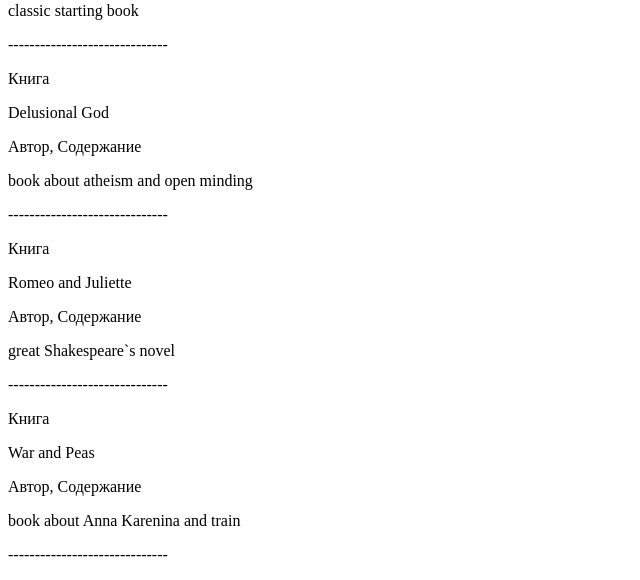
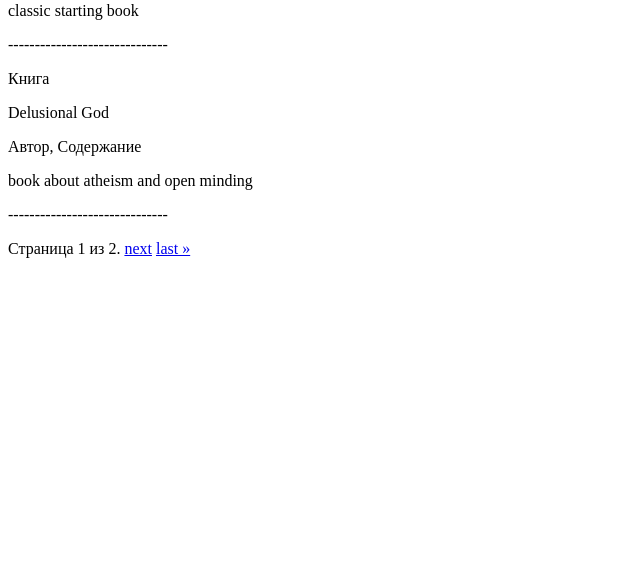
Before and after one commit to DrPepper01/WorkInAdmin, a Django app: page / in a window 1280 px wide. Shown: the part 390-970 px from the top of the page, without its empty margins (0-640 px from the left). After the commit the page ends 648 px from the top, so only its background shows below. Run offline with Django 4.2, Linux system fonts and the light colour scheme; data comes from the database, SQL or seed files in the repository.

Commit message:
Pagination for Home Page and book_list

```diff
--- a/application/templates/application/author_list.html
+++ b/application/templates/application/author_list.html
@@ -12,7 +12,4 @@
     {% endfor %}
 
 
-
-
-
 {% endblock %}
--- a/application/templates/application/authors_detail.html
+++ b/application/templates/application/authors_detail.html
@@ -11,10 +11,12 @@
     <p>PK: {{author.pk}}</p>
     <p>Книги:</p>
     {% for i in books %}
+        <p>----------------------------------</p>
         <p>{{ i.title }}</p>
         <p>{{ i.info }}</p>
         <p>{{ i.price }}</p>
         <p>{{ i.release_date }}</p>
+        <p>----------------------------------</p>
     {% endfor %}
     <p>Курсы</p>
     {% for i in courses %}
--- a/application/templates/application/index.html
+++ b/application/templates/application/index.html
@@ -15,4 +15,24 @@
     {% endfor %}
 
 
+    <div class="pagination">
+    <span class="step-links">
+        {% if books.has_previous %}
+            <a href="?page=1">&laquo; первая</a>
+            <a href="?page={{ books.previous_page_number }}">previous</a>
+        {% endif %}
+
+        <span class="current-page">
+            Страница {{ books.number }} из {{ books.paginator.num_pages }}.
+        </span>
+
+        {% if books.has_next %}
+            <a href="?page={{ books.next_page_number }}">next</a>
+            <a href="?page={{ books.paginator.num_pages }}">last &raquo;</a>
+        {% endif %}
+    </span>
+    </div>
+
+
+
 {% endblock %}
--- a/application/views.py
+++ b/application/views.py
@@ -6,7 +6,7 @@ from django.views.generic.list import ListView
 from django.views.generic.detail import DetailView
 from django.views.generic.edit import CreateView, UpdateView, DeleteView
 from django.contrib.auth.mixins import LoginRequiredMixin
-
+from django.core.paginator import Paginator
 
 # Create your views here.
 
@@ -15,11 +15,20 @@ class AllView(TemplateView):
     template_name = 'application/index.html'
     context_object_name = 'books'
 
+    # def get_context_data(self, **kwargs):
+    #     return {'books': Book.objects.all()}
     def get_context_data(self, **kwargs):
-        return {'books': Book.objects.all()}
+        context = super().get_context_data(**kwargs)
+        book_list = Book.objects.all()
+        paginator = Paginator(book_list, 3)  # Разбить на страницы по 10 книг на каждой странице
+        page = self.request.GET.get('page')
+        books = paginator.get_page(page)
+        context['books'] = books
+        return context
 
 
 class BookList(ListView):
+    paginate_by = 2
     model = Book
     context_object_name = 'books'
 
```
Also changed, not shown: application/templates/application/book_list.html (+19 -0 lines).
